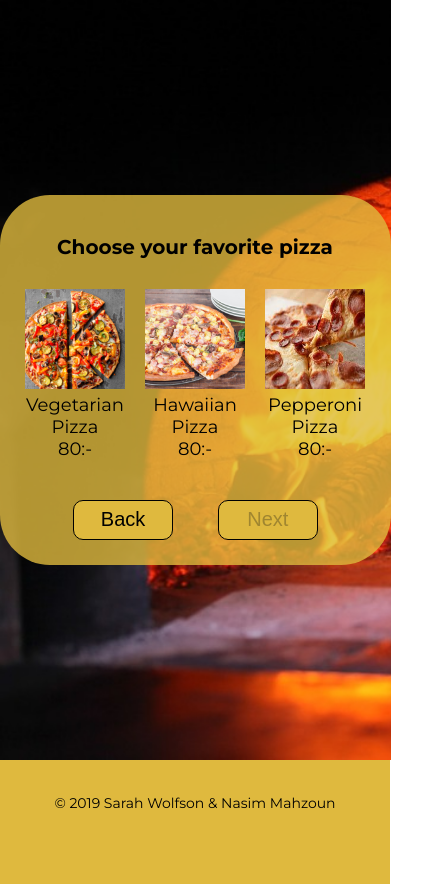
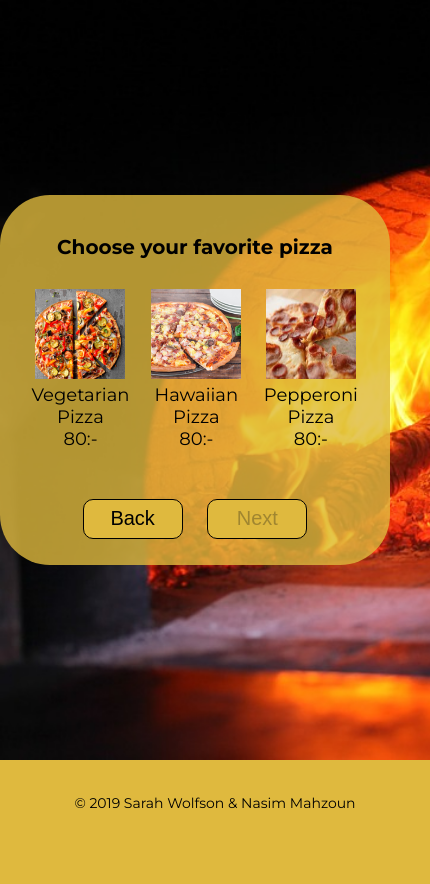
Before and after one commit to NasimMhn/pizza-bot, a plain HTML site: page code/index.html in a window 390 px wide. Both pictures are taken after a click on the button "Next". Shown: the whole page, 430 px wide, since content can reach past the window. Drawn offline with Linux system fonts and the light colour scheme.

Commit message:
updated style

```diff
--- a/code/style.css
+++ b/code/style.css
@@ -6,6 +6,7 @@ body {
   font-size: 20px;
   height: 90vh;
   margin: 0px;
+  width: 100%;
 }
 
 p {
@@ -16,6 +17,7 @@ footer {
   padding: 20px;
   display: block;
   background-color: #dfb93e;
+  width: 100%;
   height: 10vh;
 }
 
@@ -25,6 +27,8 @@ footer {
   justify-content: center;
   align-items: center;
   height: 100%;
+  width: 100%;
+  margin: 0px;
 }
 
 .pizzabot {
@@ -44,9 +48,10 @@ footer {
 #fourth,
 .controls {
   margin: auto;
-  width: 90%;
+  width: 100%;
   max-width: 700px;
   text-align: center;
+  height: 80%;
 }
 
 #first {
@@ -55,13 +60,12 @@ footer {
 
 /* Controls */
 .controls {
-  position: absolute;
-  bottom: 5px;
+  height: 20%;
 }
 
 .controls button {
   background-color: #dfb93e;
-  margin: 20px;
+  margin: 0px 10px;
   width: 100px;
   height: 40px;
   font-size: 20px;
@@ -94,8 +98,8 @@ figure {
 }
 
 figure img {
-  height: 160px;
-  width: 160px;
+  height: 150px;
+  width: 150px;
 }
 
 .pizzas_number {
@@ -159,8 +163,8 @@ label {
   }
 
   figure img {
-    height: 100px;
-    width: 100px;
+    height: 90px;
+    width: 90px;
   }
 
   #fourth img {
```
